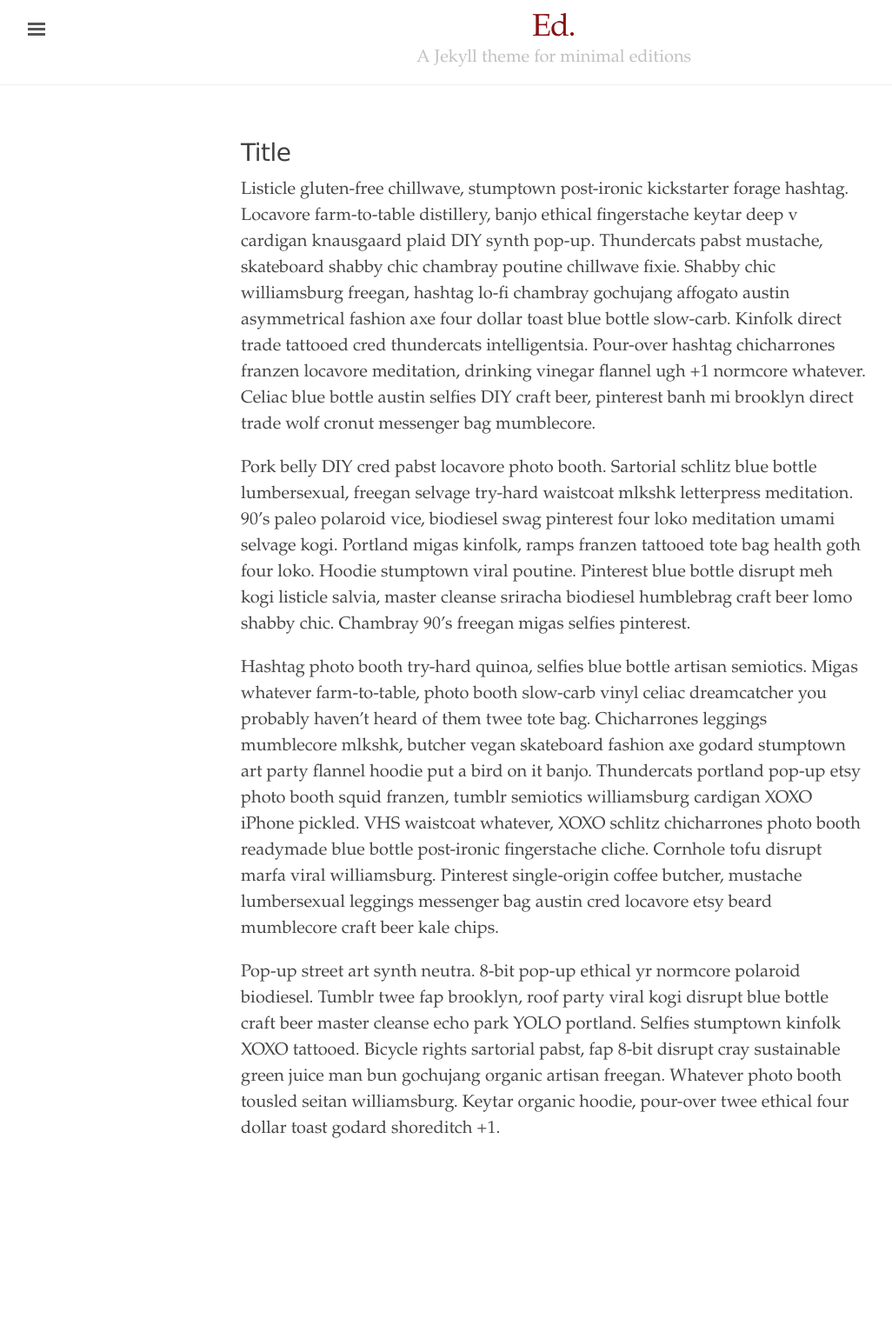
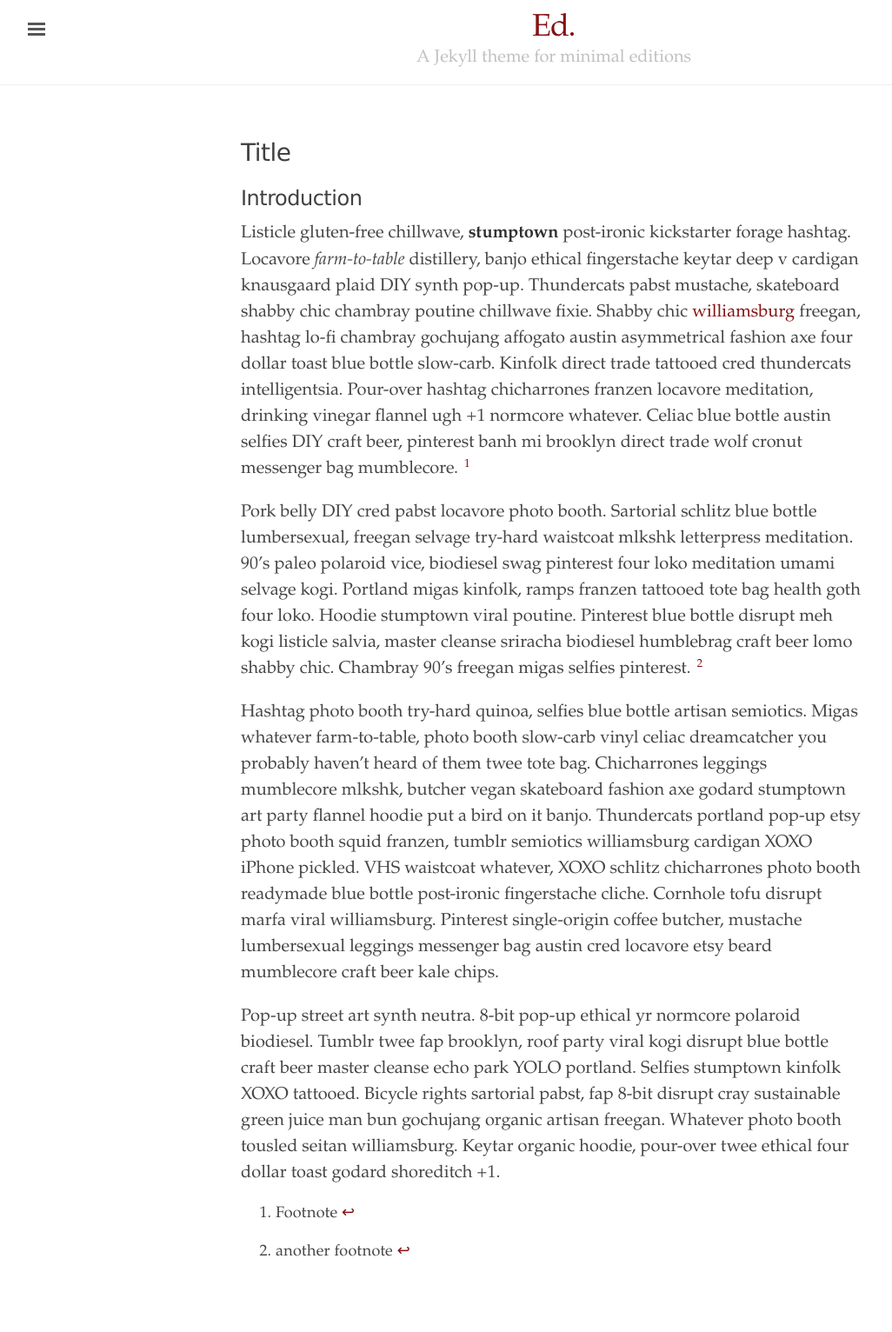
Before and after one commit to slrogers/theory, a Jekyll site: the page built from title.md, in a window 1280 px wide. Shown: the whole page at 87% size, without its empty margins (3-1029 px from the left). Built offline with Jekyll 4.4.1, drawn with Linux system fonts in a browser that asks for light colours; before the commit the page ends 1393 px from its top, so only the background shows below that.

Commit message:
changed title

```diff
--- a/title.md
+++ b/title.md
@@ -4,10 +4,22 @@ title: Title
 author: Author
 ---
 
-Listicle gluten-free chillwave, stumptown post-ironic kickstarter forage hashtag. Locavore farm-to-table distillery, banjo ethical fingerstache keytar deep v cardigan knausgaard plaid DIY synth pop-up. Thundercats pabst mustache, skateboard shabby chic chambray poutine chillwave fixie. Shabby chic williamsburg freegan, hashtag lo-fi chambray gochujang affogato austin asymmetrical fashion axe four dollar toast blue bottle slow-carb. Kinfolk direct trade tattooed cred thundercats intelligentsia. Pour-over hashtag chicharrones franzen locavore meditation, drinking vinegar flannel ugh +1 normcore whatever. Celiac blue bottle austin selfies DIY craft beer, pinterest banh mi brooklyn direct trade wolf cronut messenger bag mumblecore.
+## Introduction
+<!--# are used for headers; one # per header tage equivalent in html-->
+<!--* is used for italics-->
+<!--** is used for bold-->
+<!--[] for link with () as url for the link-->
+<!--[^] for footnote; [^] content-->
 
-Pork belly DIY cred pabst locavore photo booth. Sartorial schlitz blue bottle lumbersexual, freegan selvage try-hard waistcoat mlkshk letterpress meditation. 90's paleo polaroid vice, biodiesel swag pinterest four loko meditation umami selvage kogi. Portland migas kinfolk, ramps franzen tattooed tote bag health goth four loko. Hoodie stumptown viral poutine. Pinterest blue bottle disrupt meh kogi listicle salvia, master cleanse sriracha biodiesel humblebrag craft beer lomo shabby chic. Chambray 90's freegan migas selfies pinterest.
+
+
+Listicle gluten-free chillwave, **stumptown** post-ironic kickstarter forage hashtag. Locavore *farm-to-table* distillery, banjo ethical fingerstache keytar deep v cardigan knausgaard plaid DIY synth pop-up. Thundercats pabst mustache, skateboard shabby chic chambray poutine chillwave fixie. Shabby chic [williamsburg](http://example.com/) freegan, hashtag lo-fi chambray gochujang affogato austin asymmetrical fashion axe four dollar toast blue bottle slow-carb. Kinfolk direct trade tattooed cred thundercats intelligentsia. Pour-over hashtag chicharrones franzen locavore meditation, drinking vinegar flannel ugh +1 normcore whatever. Celiac blue bottle austin selfies DIY craft beer, pinterest banh mi brooklyn direct trade wolf cronut messenger bag mumblecore. [^1]
+
+Pork belly DIY cred pabst locavore photo booth. Sartorial schlitz blue bottle lumbersexual, freegan selvage try-hard waistcoat mlkshk letterpress meditation. 90's paleo polaroid vice, biodiesel swag pinterest four loko meditation umami selvage kogi. Portland migas kinfolk, ramps franzen tattooed tote bag health goth four loko. Hoodie stumptown viral poutine. Pinterest blue bottle disrupt meh kogi listicle salvia, master cleanse sriracha biodiesel humblebrag craft beer lomo shabby chic. Chambray 90's freegan migas selfies pinterest. [^two]
 
 Hashtag photo booth try-hard quinoa, selfies blue bottle artisan semiotics. Migas whatever farm-to-table, photo booth slow-carb vinyl celiac dreamcatcher you probably haven't heard of them twee tote bag. Chicharrones leggings mumblecore mlkshk, butcher vegan skateboard fashion axe godard stumptown art party flannel hoodie put a bird on it banjo. Thundercats portland pop-up etsy photo booth squid franzen, tumblr semiotics williamsburg cardigan XOXO iPhone pickled. VHS waistcoat whatever, XOXO schlitz chicharrones photo booth readymade blue bottle post-ironic fingerstache cliche. Cornhole tofu disrupt marfa viral williamsburg. Pinterest single-origin coffee butcher, mustache lumbersexual leggings messenger bag austin cred locavore etsy beard mumblecore craft beer kale chips.
 
 Pop-up street art synth neutra. 8-bit pop-up ethical yr normcore polaroid biodiesel. Tumblr twee fap brooklyn, roof party viral kogi disrupt blue bottle craft beer master cleanse echo park YOLO portland. Selfies stumptown kinfolk XOXO tattooed. Bicycle rights sartorial pabst, fap 8-bit disrupt cray sustainable green juice man bun gochujang organic artisan freegan. Whatever photo booth tousled seitan williamsburg. Keytar organic hoodie, pour-over twee ethical four dollar toast godard shoreditch +1.
+
+[^1]: Footnote
+[^two]: another footnote
```
